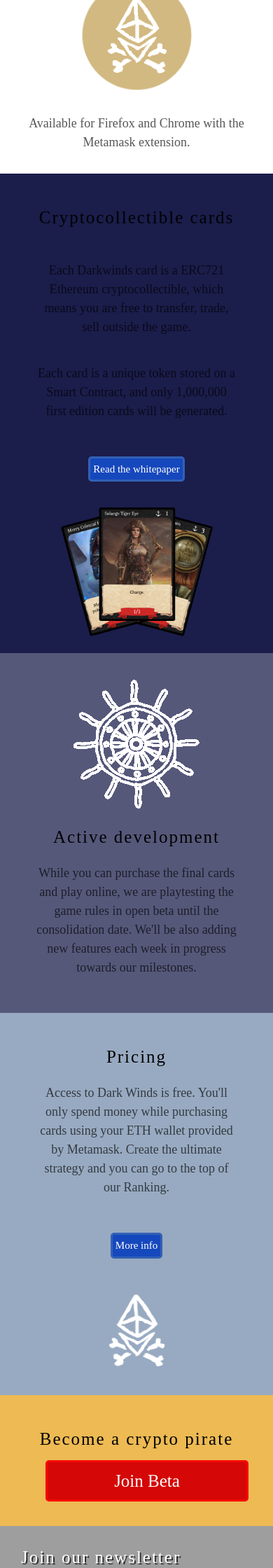
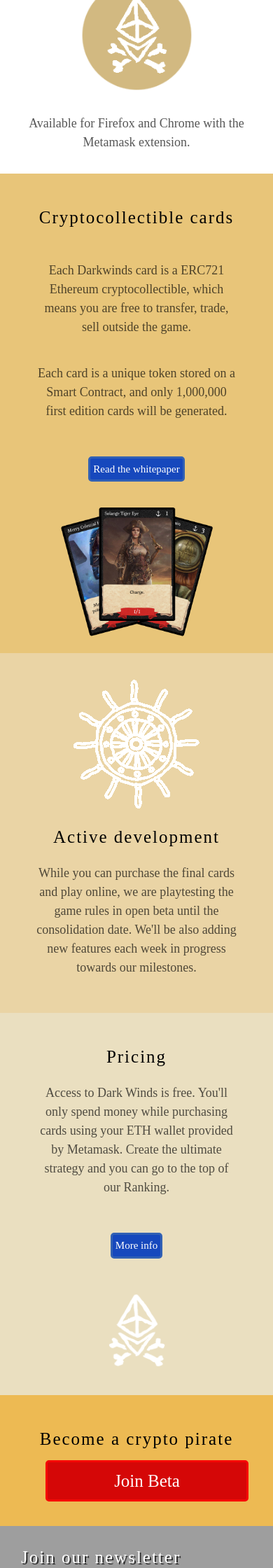
Before and after one commit to megoforce/darkwinds, a Jekyll site: the page built from index.html, in a window 390 px wide. Shown: the part 817-3057 px from the top of the page at 70% size. Built offline with Jekyll 4.4.1, drawn with Linux system fonts in a browser that asks for light colours; some web fonts are replaced; comment, search, counter and statistics services are not loaded; grey boxes are pictures that could not be loaded.

Commit message:
new colors in home

```diff
--- a/_layouts/default.html
+++ b/_layouts/default.html
@@ -1,4 +1,3 @@
-
 <!DOCTYPE html>
 <html>
 
@@ -117,18 +116,18 @@
         </div>
     </div>
 
-        <div  id="why-play">
+    <div id="why-play">
         <div class="container">
             <div class="row">
                 <div class="col-md-6">
-                        <img src="/img/landing/rudder_200px.gif"/>
+                    <img src="/img/landing/rudder_200px.gif" />
                 </div>
                 <div class="col-md-6">
                     <h2>Active development</h2>
                     <p>While you can purchase the final cards and play online, we are playtesting the game rules in open beta until the consolidation date. We'll be also adding new features each week in progress towards our milestones.</p>
                 </div>
             </div>
-            </div >
+        </div>
     </div>
 
     <!-- <div class="row">
@@ -155,56 +154,15 @@
                     <button class="button-secondary-web" onClick=location.href="/faq">More info</button>
                 </div>
                 <div class="col-md-6">
-                        <img id="pricing-img" src="/img/logo/ico_met.png"/>
+                    <img id="pricing-img" src="/img/logo/ico_met.png" />
                 </div>
             </div>
         </div>
     </div>
-
-        <div id="play-now-2">
-            <div class="container">
-                <div class="row">
-                    <div class="col-md-12">
-                        <h2>Become a crypto pirate</h2>
-                        <button class="button-primary-web" id="playnowbutton" onClick="javascript:playNow()">Join Beta</button>
-                    </div>
-                </div>
-            </div>
-        </div>
-
-        <div id="newsletter">
-            <div class="container">
-                <div class="row">
-                    <div class="col-md-12">
-                        <h5>Join our newsletter</h5>
-                    </div>
-                </div>
-
-                <div class="row">
-                    <div class="col-md-6">
-                        <form action="https://mego.us3.list-manage.com/subscribe/post?u=5f8be72ce6c44eb5f1b21584e&amp;id=8afc0413f8" method="post" id="mc-embedded-subscribe-form" name="mc-embedded-subscribe-form" class="validate" target="_blank" novalidate>
-
-                            <div id="mc_embed_signup_scroll">
-                                <input type="email" value="" name="EMAIL" class="email" id="mce-EMAIL" placeholder="email address" required>
-                                <!-- real people should not fill this in and expect good things - do not remove this or risk form bot signups-->
-                            </div>
-                    </div>
-
-                    <div class="col-md-6">
-                        <div style="position: absolute; left: -5000px;" aria-hidden="true">
-                            <input type="text" name="b_5f8be72ce6c44eb5f1b21584e_8afc0413f8" tabindex="-1" value="">
-                        </div>
-
-                        <div class="clear">
-                            <input type="submit" value="Subscribe" name="subscribe" id="mc-embedded-subscribe" class="button-subscribe">
-                        </div>
-                        </form>
-                    </div>
-                </div>
-            </div>
-        </div>
-
-
+    <!--BECOME-->
+    {% include become.html %}
+    <!--SUBSCRIBE-->
+    {% include subscribe.html %}
     <!--FOOTER-->
     {% include footer.html %}
 </body>
--- a/css/darkwinds.css
+++ b/css/darkwinds.css
@@ -183,22 +183,22 @@
 }
 #what-is {
     background-size: 110%;
-    background-color: rgb(27, 29, 75);
+    background-color: rgb(232, 197, 121);
 }
 .start-cards {
     width:90%;
     margin: 0 auto;
 }
 #why-play {
-    background-color: rgba(27, 29, 75, 0.736);
+    background-color: rgba(226, 196, 130, 0.719);
     background-repeat: no-repeat;
     background-position: bottom left;
 }
 #demo {
-    background-color: rgb(27, 29, 75);
+    background-color: rgba(226, 196, 130, 0.582);
 }
 #pricing {
-    background-color: rgba(50, 87, 132, 0.5);
+    background-color: rgba(182, 145, 43, 0.295);
     background-repeat: no-repeat;
     background-position: bottom left;
 }
```
Lines whose indentation alone changed are shown as unchanged.
